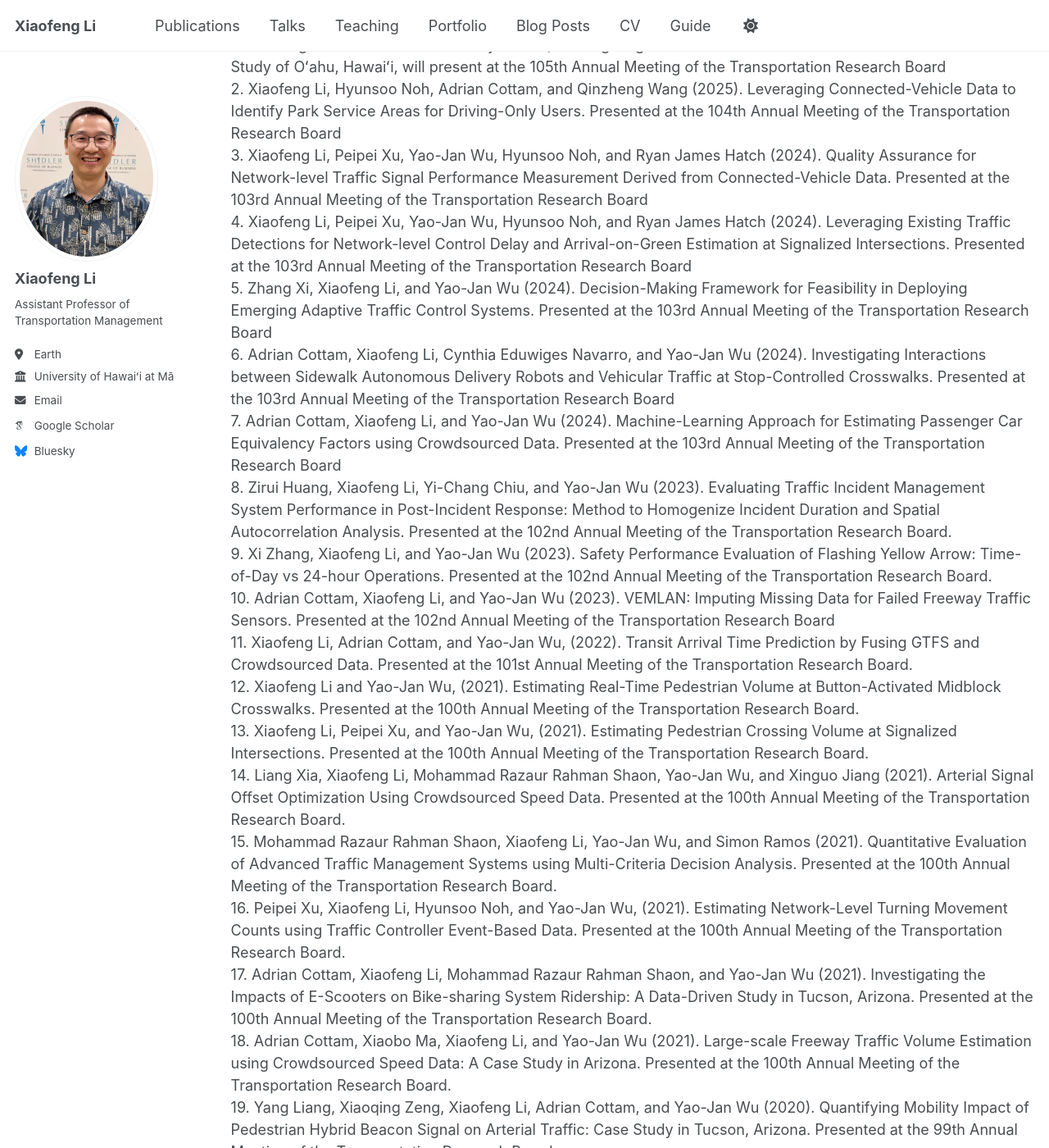
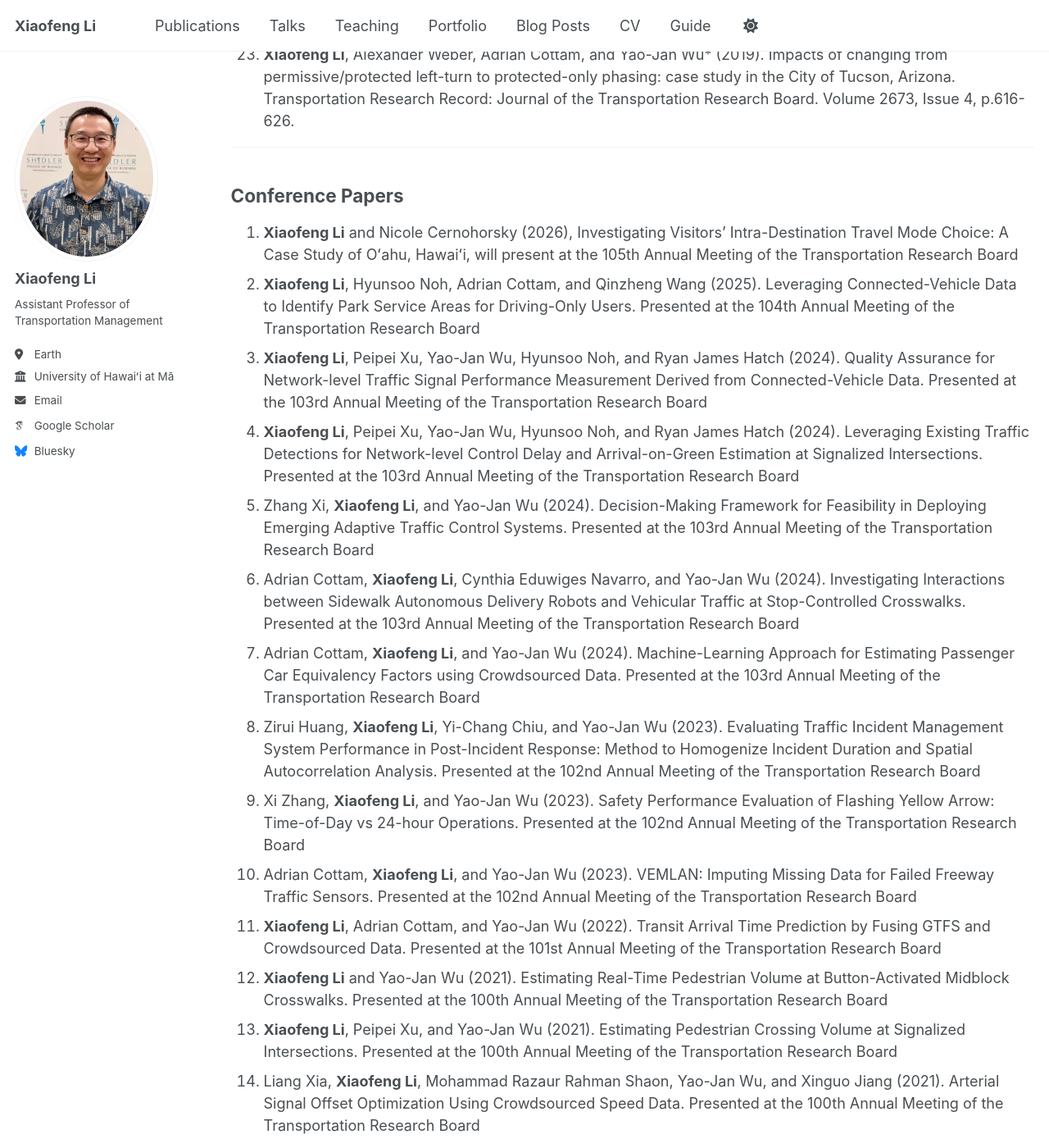
Before and after one commit to Leefun2014/xiaofengli.github.io, a Jekyll site: the page built from _pages/publications.html, in a window 1280 px wide and 1400 px high, scrolled down 2035 px. Shown: the whole window at 82% size. Built offline with Jekyll 4.4.1, drawn with Linux system fonts in a browser that asks for light colours; some web fonts are replaced; a script bundle is joined from its source files by our own code; library files that are not in the unit come from our copies; some of the changed text lies outside the part shown.

Commit message:
Update publications.html

```diff
--- a/_pages/publications.html
+++ b/_pages/publications.html
@@ -1,102 +1,63 @@
 ---
 layout: archive
-title: "Publications"
+title: ""
 permalink: /publications/
 author_profile: true
 ---
 
 <h2>Journal Papers</h2>
 
-1.	Xiaofeng Li, Hyunsoo Noh, Adrian Cottam, and Qinzheng Wang* (2026). Leveraging connected-vehicle data to identify and analyze park service areas. Cities 170: 106665.<br>
+<ol>
+  <li><strong>Xiaofeng Li</strong>, Hyunsoo Noh, Adrian Cottam, and Qinzheng Wang* (2026). Leveraging connected-vehicle data to identify and analyze park service areas. Cities 170: 106665.</li>
+  <li>Xiaoling Luo, Wenbo Fan, Yongxiang Zhang, Andrea D’Ariano, Tommaso Bosi, Yuan Liu, Wei Wu, and <strong>Xiaofeng Li</strong> (2026). A continuum approximation approach for designing corridor-based heterogeneous transit service using modular autonomous vehicles. Transportation Research Part E: Logistics and Transportation Review 205: 104512.</li>
+  <li><strong>Xiaofeng Li</strong>*, Peipei Xu, Yao-Jan Wu, Hyunsoo Noh, and Ryan James Hatch (2025). Quality Assurance for Network-level Traffic Signal Performance Measurement Derived from Connected-Vehicle Data. Accepted by Journal of Intelligent Transportation Systems.</li>
+  <li>Zirui Huang, <strong>Xiaofeng Li</strong>*, Yi-Chang Chiu, and Yao-Jan Wu (2025). Incident Duration Sequential Predictions Using Reinforcement Learning for Advanced Traveler Information System Applications. Accepted by Transportation Research Record.</li>
+  <li>Adrian Cottam, <strong>Xiaofeng Li</strong>*, and Yao-Jan Wu (2025). VEMLAN: Imputing Missing Data for Failed Freeway Traffic Sensors. Journal of Intelligent Transportation Systems. 1-15</li>
+  <li>Adrian Cottam, <strong>Xiaofeng Li</strong>*, and Yao-Jan Wu (2024). Machine-Learning Approach for Estimating Passenger Car Equivalency Factors using Crowdsourced Data. Transportmetrica A: Transport Science, 2377600.</li>
+  <li>Adrian Cottam, <strong>Xiaofeng Li</strong>*, Xiaobo Ma, and Yao-Jan Wu (2024). Large-scale Freeway Traffic Volume Estimation using Crowdsourced Speed Data: A Case Study in Arizona. Journal of Transportation Engineering, Part A: Systems. 150(7), 04024030.</li>
+  <li>Adrian Cottam, <strong>Xiaofeng Li</strong>*, Mohammad Razaur Rahman Shaon, and Yao-Jan Wu (2024). Investigating the Impacts of E-Scooters on a Bike-sharing System in Tucson, Arizona with a No Ride Zone. International Journal on Sustainable Transportation. 18(3), 250-263.</li>
+  <li>Xi Zhang, <strong>Xiaofeng Li</strong>*, and Yao-Jan Wu (2023). Safety Performance Evaluation of Flashing Yellow Arrow: Time-of-Day vs 24-hour Operations. Transportation Research Record: Journal of the Transportation Research Board, 2677(7), 420-433.</li>
+  <li><strong>Xiaofeng Li</strong>*, Adrian Cottam, and Yao-Jan Wu (2023). Transit Arrival Time Prediction using Interaction Networks. IEEE Transactions on Intelligent Transportation Systems, 24(4), 3833-3844.</li>
+  <li>Liang Xia, <strong>Xiaofeng Li</strong>, Mohammad Razaur Rahman Shaon, Yao-Jan Wu, and Xinguo Jiang* (2023). Arterial Signal Offset Optimization Using Crowdsourced Speed Data. Transportation Research Record: Journal of the Transportation Research Board, vol. 2677, no. 2, pp. 1633-1642.</li>
+  <li>Xiaoling Luo, <strong>Xiaofeng Li</strong>, Mohammad Razaur Rahman Shaon, and Yongxiang Zhang (2023). Multi-Lane-Merging Strategy for Connected Automated Vehicles at Freeway Ramps. Transportmetrica B: Transport Dynamics. 11(1), 127-145.</li>
+  <li>Peipei Xu, <strong>Xiaofeng Li</strong>*, Hyunsoo Noh, and Yao-Jan Wu (2023). Network-Level Turning Movement Counts Estimation using Traffic Controller Event-Based Data. Journal of Intelligent Transportation Systems: Technology, Planning, and Operations. 27(5), 677-691.</li>
+  <li>Weibin Zhang, Chen Yan, <strong>Xiaofeng Li</strong>, Liangliang Fang, Yao-Jan Wu, and Jun Li (2022). Distributed Signal Control of Arterial Corridors Using Multi-Agent Deep Reinforcement Learning. IEEE Transactions on Intelligent Transportation Systems. 24(1), 178-190.</li>
+  <li>Hainan Huang, Rongjie Zhang, Chengguang Xie, and <strong>Xiaofeng Li</strong>* (2022). Identifying Subway Passenger Flow under Large-Scale Events Using Symbolic Aggregate Approximation Algorithm. Transportation Research Record: Journal of the Transportation Research Board, Volume 2676, Issue 2, pp.800-810.</li>
+  <li>Chengguang Xie, <strong>Xiaofeng Li</strong>, Bingfa Chen, Feng Lin, Yushun Lin, and Hainan Huang* (2021). Subway Sudden Passenger Flow Prediction Method Based on Two-Factors: Case Study of the Dongsishitiao Station in Beijing. Journal of Advanced Transportation, vol.2021, pp.5577179.</li>
+  <li>Mohammad Razaur Rahman Shaon, <strong>Xiaofeng Li</strong>*, Yao-Jan Wu, and Simon Ramos (2021). Quantitative Evaluation of Advanced Traffic Management Systems using Multi-Criteria Decision Analysis. Transportation Research Record: Journal of the Transportation Research Board, Volume 2675, Issue 12, pp.610-621.</li>
+  <li><strong>Xiaofeng Li</strong>, Peipei Xu, and Yao-Jan Wu* (2021). Estimating Pedestrian Crossing Volume at Signalized Intersections using Bayesian Additive Regression Trees. Journal of Intelligent Transportation Systems: Technology, Planning, and Operations. Volume 26, Issue 5, pp.557-571.</li>
+  <li><strong>Xiaofeng Li</strong>*, Yao-Jan Wu, and Alireza Khani (2021). Investigating a Small-Sized Bike-Sharing System’s Impact on Transit Usage: A Synthetic Control Analysis in Tucson, Arizona. Public Transport, Volume 14, Issue 2, pp.441-458.</li>
+  <li><strong>Xiaofeng Li</strong> and Yao-Jan Wu* (2021). Real-time estimation of pedestrian volume at button-activated midblock crosswalks using traffic controller event-based data. Transportation Research Part C: Emerging Technologies. Volume 122: 102876.</li>
+  <li><strong>Xiaofeng Li</strong>, Adrian Cottam, Yao-Jan Wu*, and Alireza Khani (2020). Can a bikesharing system reduce fuel consumption? Case study in Tucson, Arizona. Transportation Research Part D: Transport and Environment. Volume 89: 102604.</li>
+  <li><strong>Xiaofeng Li</strong>, Yao-Jan Wu*, and Yi-Chang Chiu (2019). Volume Estimation using Traffic Signal Event-Based Data from Video-Based Sensors. Transportation Research Record: Journal of the Transportation Research Board. Volume 2673, Issue 6, p.22-32.</li>
+  <li><strong>Xiaofeng Li</strong>, Alexander Weber, Adrian Cottam, and Yao-Jan Wu* (2019). Impacts of changing from permissive/protected left-turn to protected-only phasing: case study in the City of Tucson, Arizona. Transportation Research Record: Journal of the Transportation Research Board. Volume 2673, Issue 4, p.616-626.</li>
+</ol>
 
-2.	Xiaoling Luo, Wenbo Fan, Yongxiang Zhang, Andrea D’Ariano, Tommaso Bosi, Yuan Liu, Wei Wu, and Xiaofeng Li (2026). A continuum approximation approach for designing corridor-based heterogeneous transit service using modular autonomous vehicles. Transportation Research Part E: Logistics and Transportation Review 205: 104512.<br>
-
-3.	Xiaofeng Li*, Peipei Xu, Yao-Jan Wu, Hyunsoo Noh, and Ryan James Hatch (2025). Quality Assurance for Network-level Traffic Signal Performance Measurement Derived from Connected-Vehicle Data. Accepted by Journal of Intelligent Transportation Systems.<br>
-
-4.	Zirui Huang, Xiaofeng Li*, Yi-Chang Chiu, and Yao-Jan Wu (2025). Incident Duration Sequential Predictions Using Reinforcement Learning for Advanced Traveler Information System Applications. Accepted by Transportation Research Record. <br>
-
-5.	Adrian Cottam, Xiaofeng Li*, and Yao-Jan Wu (2025). VEMLAN: Imputing Missing Data for Failed Freeway Traffic Sensors. Journal of Intelligent Transportation Systems. 1-15<br>
-
-6.	Adrian Cottam, Xiaofeng Li*, and Yao-Jan Wu (2024). Machine-Learning Approach for Estimating Passenger Car Equivalency Factors using Crowdsourced Data. Transportmetrica A: Transport Science, 2377600.<br>
-
-7.	Adrian Cottam, Xiaofeng Li*, Xiaobo Ma, and Yao-Jan Wu (2024). Large-scale Freeway Traffic Volume Estimation using Crowdsourced Speed Data: A Case Study in Arizona. Journal of Transportation Engineering, Part A: Systems. 150(7), 04024030.<br>
-
-8.	Adrian Cottam, Xiaofeng Li*, Mohammad Razaur Rahman Shaon, and Yao-Jan Wu (2024). Investigating the Impacts of E-Scooters on a Bike-sharing System in Tucson, Arizona with a No Ride Zone. International Journal on Sustainable Transportation. 18(3), 250-263.<br>
-
-9.	Xi Zhang, Xiaofeng Li*, and Yao-Jan Wu (2023). Safety Performance Evaluation of Flashing Yellow Arrow: Time-of-Day vs 24-hour Operations. Transportation Research Record: Journal of the Transportation Research Board, 2677(7), 420-433.<br>
-
-10.	Xiaofeng Li*, Adrian Cottam, and Yao-Jan Wu (2023) Transit Arrival Time Prediction using Interaction Networks. IEEE Transactions on Intelligent Transportation Systems, 24(4), 3833-3844.<br>
-
-11.	Liang Xia, Xiaofeng Li, Mohammad Razaur Rahman Shaon, Yao-Jan Wu, and Xinguo Jiang* (2023). Arterial Signal Offset Optimization Using Crowdsourced Speed Data. Transportation Research Record: Journal of the Transportation Research Board, vol. 2677, no. 2, pp. 1633-1642. <br>
-
-12.	Xiaoling Luo, Xiaofeng Li, Mohammad Razaur Rahman Shaon, and Yongxiang Zhang (2023). Multi-Lane-Merging Strategy for Connected Automated Vehicles at Freeway Ramps. Transportmetrica B: Transport Dynamics. 11(1), 127-145.<br>
-
-13.	Peipei Xu, Xiaofeng Li*, Hyunsoo Noh, and Yao-Jan Wu (2023). Network-Level Turning Movement Counts Estimation using Traffic Controller Event-Based Data. Journal of Intelligent Transportation Systems: Technology, Planning, and Operations. 27(5), 677-691.<br>
-
-14.	Weibin Zhang, Chen Yan, Xiaofeng Li, Liangliang Fang, Yao-Jan Wu, and Jun Li (2022). Distributed Signal Control of Arterial Corridors Using Multi-Agent Deep Reinforcement Learning. IEEE Transactions on Intelligent Transportation Systems. 24(1), 178-190.<br>
-
-15.	Hainan Huang, Rongjie Zhang, Chengguang Xie, and Xiaofeng Li* (2022). Identifying Subway Passenger Flow under Large-Scale Events Using Symbolic Aggregate Approximation Algorithm. Transportation Research Record: Journal of the Transportation Research Board, Volume 2676, Issue 2, pp.800-810.<br>
-
-16.	Chengguang Xie, Xiaofeng Li, Bingfa Chen, Feng Lin, Yushun Lin, and Hainan Huang* (2021). Subway Sudden Passenger Flow Prediction Method Based on Two-Factors: Case Study of the Dongsishitiao Station in Beijing. Journal of Advanced Transportation, vol.2021, pp.5577179.<br>
-
-17.	Mohammad Razaur Rahman Shaon, Xiaofeng Li*, Yao-Jan Wu, and Simon Ramos (2021). Quantitative Evaluation of Advanced Traffic Management Systems using Multi-Criteria Decision Analysis. Transportation Research Record: Journal of the Transportation Research Board, Volume 2675, Issue 12, pp.610-621. <br>
-
-18.	Xiaofeng Li, Peipei Xu, and Yao-Jan Wu*, (2021). Estimating Pedestrian Crossing Volume at Signalized Intersections using Bayesian Additive Regression Trees. Journal of Intelligent Transportation Systems: Technology, Planning, and Operations. Volume 26, Issue 5, pp.557-571. <br>
-
-19.	Xiaofeng Li*, Yao-Jan Wu, and Alireza Khani (2021). Investigating a Small-Sized Bike-Sharing System’s Impact on Transit Usage: A Synthetic Control Analysis in Tucson, Arizona. Public Transport, Volume 14, Issue 2, pp.441-458.<br>
-
-20.	Xiaofeng Li and Yao-Jan Wu* (2021). Real-time estimation of pedestrian volume at button-activated midblock crosswalks using traffic controller event-based data. Transportation Research Part C: Emerging Technologies. Volume 122: 102876.<br>
-
-21.	Xiaofeng Li, Adrian Cottam, Yao-Jan Wu*, and Alireza Khani (2020). Can a bikesharing system reduce fuel consumption? Case study in Tucson, Arizona. Transportation Research Part D: Transport and Environment. Volume 89: 102604.<br>
-
-22.	Xiaofeng Li, Yao-Jan Wu*, and Yi-Chang Chiu (2019). Volume Estimation using Traffic Signal Event-Based Data from Video-Based Sensors. Transportation Research Record: Journal of the Transportation Research Board. Volume 2673, Issue 6, p.22-32.<br>
-
-23.	Xiaofeng Li, Alexander Weber, Adrian Cottam, and Yao-Jan Wu* (2019). Impacts of changing from permissive/protected left-turn to protected-only phasing: case study in the City of Tucson, Arizona. Transportation Research Record: Journal of the Transportation Research Board. Volume 2673, Issue 4, p.616-626.<br>
-
----
+<hr>
 
 <h2>Conference Papers</h2>
 
-1.	Xiaofeng Li and Nicole Cernohorsky (2026), Investigating Visitors’ Intra-Destination Travel Mode Choice: A Case Study of Oʻahu, Hawaiʻi, will present at the 105th Annual Meeting of the Transportation Research Board<br>
-
-2.	Xiaofeng Li, Hyunsoo Noh, Adrian Cottam, and Qinzheng Wang (2025). Leveraging Connected-Vehicle Data to Identify Park Service Areas for Driving-Only Users. Presented at the 104th Annual Meeting of the Transportation Research Board<br>
-
-3.	Xiaofeng Li, Peipei Xu, Yao-Jan Wu, Hyunsoo Noh, and Ryan James Hatch (2024). Quality Assurance for Network-level Traffic Signal Performance Measurement Derived from Connected-Vehicle Data. Presented at the 103rd Annual Meeting of the Transportation Research Board<br>
-
-4.	Xiaofeng Li, Peipei Xu, Yao-Jan Wu, Hyunsoo Noh, and Ryan James Hatch (2024). Leveraging Existing Traffic Detections for Network-level Control Delay and Arrival-on-Green Estimation at Signalized Intersections. Presented at the 103rd Annual Meeting of the Transportation Research Board<br>
-
-5.	Zhang Xi, Xiaofeng Li, and Yao-Jan Wu (2024). Decision-Making Framework for Feasibility in Deploying Emerging Adaptive Traffic Control Systems. Presented at the 103rd Annual Meeting of the Transportation Research Board<br>
-
-6.	Adrian Cottam, Xiaofeng Li, Cynthia Eduwiges Navarro, and Yao-Jan Wu (2024). Investigating Interactions between Sidewalk Autonomous Delivery Robots and Vehicular Traffic at Stop-Controlled Crosswalks. Presented at the 103rd Annual Meeting of the Transportation Research Board <br>
-
-7.	Adrian Cottam, Xiaofeng Li, and Yao-Jan Wu (2024). Machine-Learning Approach for Estimating Passenger Car Equivalency Factors using Crowdsourced Data. Presented at the 103rd Annual Meeting of the Transportation Research Board<br>
-
-8.	Zirui Huang, Xiaofeng Li, Yi-Chang Chiu, and Yao-Jan Wu (2023). Evaluating Traffic Incident Management System Performance in Post-Incident Response: Method to Homogenize Incident Duration and Spatial Autocorrelation Analysis. Presented at the 102nd Annual Meeting of the Transportation Research Board.<br>
-
-9.	Xi Zhang, Xiaofeng Li, and Yao-Jan Wu (2023). Safety Performance Evaluation of Flashing Yellow Arrow: Time-of-Day vs 24-hour Operations. Presented at the 102nd Annual Meeting of the Transportation Research Board.<br>
-
-10.	Adrian Cottam, Xiaofeng Li, and Yao-Jan Wu (2023). VEMLAN: Imputing Missing Data for Failed Freeway Traffic Sensors. Presented at the 102nd Annual Meeting of the Transportation Research Board<br>
-
-11.	Xiaofeng Li, Adrian Cottam, and Yao-Jan Wu, (2022). Transit Arrival Time Prediction by Fusing GTFS and Crowdsourced Data. Presented at the 101st Annual Meeting of the Transportation Research Board.<br>
-
-12.	Xiaofeng Li and Yao-Jan Wu, (2021). Estimating Real-Time Pedestrian Volume at Button-Activated Midblock Crosswalks. Presented at the 100th Annual Meeting of the Transportation Research Board.<br>
-
-13.	Xiaofeng Li, Peipei Xu, and Yao-Jan Wu, (2021). Estimating Pedestrian Crossing Volume at Signalized Intersections. Presented at the 100th Annual Meeting of the Transportation Research Board.<br>
-
-14.	Liang Xia, Xiaofeng Li, Mohammad Razaur Rahman Shaon, Yao-Jan Wu, and Xinguo Jiang (2021). Arterial Signal Offset Optimization Using Crowdsourced Speed Data. Presented at the 100th Annual Meeting of the Transportation Research Board.<br>
-
-15.	Mohammad Razaur Rahman Shaon, Xiaofeng Li, Yao-Jan Wu, and Simon Ramos (2021). Quantitative Evaluation of Advanced Traffic Management Systems using Multi-Criteria Decision Analysis. Presented at the 100th Annual Meeting of the Transportation Research Board.<br>
-
-16.	Peipei Xu, Xiaofeng Li, Hyunsoo Noh, and Yao-Jan Wu, (2021). Estimating Network-Level Turning Movement Counts using Traffic Controller Event-Based Data. Presented at the 100th Annual Meeting of the Transportation Research Board.<br>
-
-17.	Adrian Cottam, Xiaofeng Li, Mohammad Razaur Rahman Shaon, and Yao-Jan Wu (2021). Investigating the Impacts of E-Scooters on Bike-sharing System Ridership: A Data-Driven Study in Tucson, Arizona. Presented at the 100th Annual Meeting of the Transportation Research Board.<br>
-
-18.	Adrian Cottam, Xiaobo Ma, Xiaofeng Li, and Yao-Jan Wu (2021). Large-scale Freeway Traffic Volume Estimation using Crowdsourced Speed Data: A Case Study in Arizona. Presented at the 100th Annual Meeting of the Transportation Research Board.<br>
-
-19.	Yang Liang, Xiaoqing Zeng, Xiaofeng Li, Adrian Cottam, and Yao-Jan Wu (2020). Quantifying Mobility Impact of Pedestrian Hybrid Beacon Signal on Arterial Traffic: Case Study in Tucson, Arizona. Presented at the 99th Annual Meeting of the Transportation Research Board.<br>
-
-20.	Xiaofeng Li, Yao-Jan Wu, and Yi-Chang Chiu (2019). Volume Estimation using Traffic Signal Event-Based Data from Video-Based Sensors. Presented at the 98th Annual Meeting of the Transportation Research Board.<br>
-
-21.	Xiaofeng Li, Alexander Weber, Adrian Cottam, and Yao-Jan Wu (2019). Impacts of changing from permissive/protected left-turn to protected-only phasing: case study in the City of Tucson, Arizona. Presented at the 98th Annual Meeting of the Transportation Research Board.<br>
-
-22.	Melrose Pan, Xiaofeng Li, Robert Kluger, and Yao-Jan Wu (2019). Red-Light Violation Identification Using GPS Trajectories. Presented at the 98th Annual Meeting of the Transportation Research Board.<br>
+<ol>
+  <li><strong>Xiaofeng Li</strong> and Nicole Cernohorsky (2026), Investigating Visitors’ Intra-Destination Travel Mode Choice: A Case Study of Oʻahu, Hawaiʻi, will present at the 105th Annual Meeting of the Transportation Research Board</li>
+  <li><strong>Xiaofeng Li</strong>, Hyunsoo Noh, Adrian Cottam, and Qinzheng Wang (2025). Leveraging Connected-Vehicle Data to Identify Park Service Areas for Driving-Only Users. Presented at the 104th Annual Meeting of the Transportation Research Board</li>
+  <li><strong>Xiaofeng Li</strong>, Peipei Xu, Yao-Jan Wu, Hyunsoo Noh, and Ryan James Hatch (2024). Quality Assurance for Network-level Traffic Signal Performance Measurement Derived from Connected-Vehicle Data. Presented at the 103rd Annual Meeting of the Transportation Research Board</li>
+  <li><strong>Xiaofeng Li</strong>, Peipei Xu, Yao-Jan Wu, Hyunsoo Noh, and Ryan James Hatch (2024). Leveraging Existing Traffic Detections for Network-level Control Delay and Arrival-on-Green Estimation at Signalized Intersections. Presented at the 103rd Annual Meeting of the Transportation Research Board</li>
+  <li>Zhang Xi, <strong>Xiaofeng Li</strong>, and Yao-Jan Wu (2024). Decision-Making Framework for Feasibility in Deploying Emerging Adaptive Traffic Control Systems. Presented at the 103rd Annual Meeting of the Transportation Research Board</li>
+  <li>Adrian Cottam, <strong>Xiaofeng Li</strong>, Cynthia Eduwiges Navarro, and Yao-Jan Wu (2024). Investigating Interactions between Sidewalk Autonomous Delivery Robots and Vehicular Traffic at Stop-Controlled Crosswalks. Presented at the 103rd Annual Meeting of the Transportation Research Board</li>
+  <li>Adrian Cottam, <strong>Xiaofeng Li</strong>, and Yao-Jan Wu (2024). Machine-Learning Approach for Estimating Passenger Car Equivalency Factors using Crowdsourced Data. Presented at the 103rd Annual Meeting of the Transportation Research Board</li>
+  <li>Zirui Huang, <strong>Xiaofeng Li</strong>, Yi-Chang Chiu, and Yao-Jan Wu (2023). Evaluating Traffic Incident Management System Performance in Post-Incident Response: Method to Homogenize Incident Duration and Spatial Autocorrelation Analysis. Presented at the 102nd Annual Meeting of the Transportation Research Board</li>
+  <li>Xi Zhang, <strong>Xiaofeng Li</strong>, and Yao-Jan Wu (2023). Safety Performance Evaluation of Flashing Yellow Arrow: Time-of-Day vs 24-hour Operations. Presented at the 102nd Annual Meeting of the Transportation Research Board</li>
+  <li>Adrian Cottam, <strong>Xiaofeng Li</strong>, and Yao-Jan Wu (2023). VEMLAN: Imputing Missing Data for Failed Freeway Traffic Sensors. Presented at the 102nd Annual Meeting of the Transportation Research Board</li>
+  <li><strong>Xiaofeng Li</strong>, Adrian Cottam, and Yao-Jan Wu (2022). Transit Arrival Time Prediction by Fusing GTFS and Crowdsourced Data. Presented at the 101st Annual Meeting of the Transportation Research Board</li>
+  <li><strong>Xiaofeng Li</strong> and Yao-Jan Wu (2021). Estimating Real-Time Pedestrian Volume at Button-Activated Midblock Crosswalks. Presented at the 100th Annual Meeting of the Transportation Research Board</li>
+  <li><strong>Xiaofeng Li</strong>, Peipei Xu, and Yao-Jan Wu (2021). Estimating Pedestrian Crossing Volume at Signalized Intersections. Presented at the 100th Annual Meeting of the Transportation Research Board</li>
+  <li>Liang Xia, <strong>Xiaofeng Li</strong>, Mohammad Razaur Rahman Shaon, Yao-Jan Wu, and Xinguo Jiang (2021). Arterial Signal Offset Optimization Using Crowdsourced Speed Data. Presented at the 100th Annual Meeting of the Transportation Research Board</li>
+  <li>Mohammad Razaur Rahman Shaon, <strong>Xiaofeng Li</strong>, Yao-Jan Wu, and Simon Ramos (2021). Quantitative Evaluation of Advanced Traffic Management Systems using Multi-Criteria Decision Analysis. Presented at the 100th Annual Meeting of the Transportation Research Board</li>
+  <li>Peipei Xu, <strong>Xiaofeng Li</strong>, Hyunsoo Noh, and Yao-Jan Wu (2021). Estimating Network-Level Turning Movement Counts using Traffic Controller Event-Based Data. Presented at the 100th Annual Meeting of the Transportation Research Board</li>
+  <li>Adrian Cottam, <strong>Xiaofeng Li</strong>, Mohammad Razaur Rahman Shaon, and Yao-Jan Wu (2021). Investigating the Impacts of E-Scooters on Bike-sharing System Ridership: A Data-Driven Study in Tucson, Arizona. Presented at the 100th Annual Meeting of the Transportation Research Board</li>
+  <li>Adrian Cottam, Xiaobo Ma, <strong>Xiaofeng Li</strong>, and Yao-Jan Wu (2021). Large-scale Freeway Traffic Volume Estimation using Crowdsourced Speed Data: A Case Study in Arizona. Presented at the 100th Annual Meeting of the Transportation Research Board</li>
+  <li>Yang Liang, Xiaoqing Zeng, <strong>Xiaofeng Li</strong>, Adrian Cottam, and Yao-Jan Wu (2020). Quantifying Mobility Impact of Pedestrian Hybrid Beacon Signal on Arterial Traffic: Case Study in Tucson, Arizona. Presented at the 99th Annual Meeting of the Transportation Research Board</li>
+  <li><strong>Xiaofeng Li</strong>, Yao-Jan Wu, and Yi-Chang Chiu (2019). Volume Estimation using Traffic Signal Event-Based Data from Video-Based Sensors. Presented at the 98th Annual Meeting of the Transportation Research Board</li>
+  <li><strong>Xiaofeng Li</strong>, Alexander Weber, Adrian Cottam, and Yao-Jan Wu (2019). Impacts of changing from permissive/protected left-turn to protected-only phasing: case study in the City of Tucson, Arizona. Presented at the 98th Annual Meeting of the Transportation Research Board</li>
+  <li>Melrose Pan, <strong>Xiaofeng Li</strong>, Robert Kluger, and Yao-Jan Wu (2019). Red-Light Violation Identification Using GPS Trajectories. Presented at the 98th Annual Meeting of the Transportation Research Board</li>
+</ol>
```
